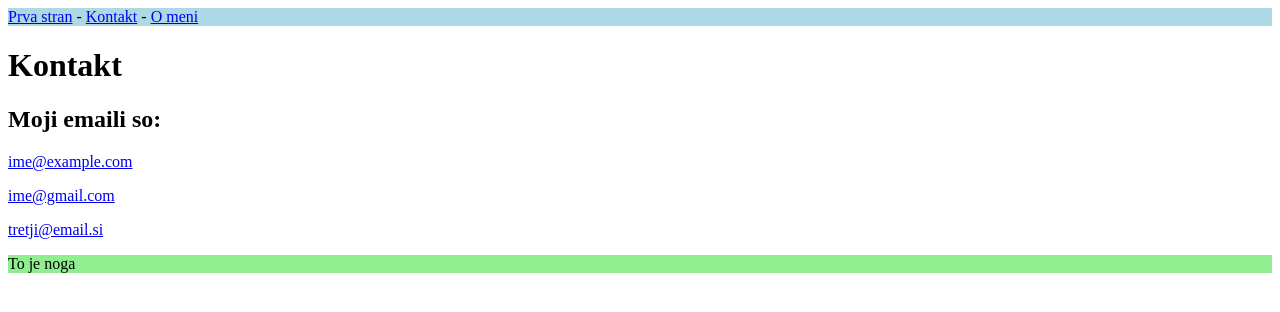
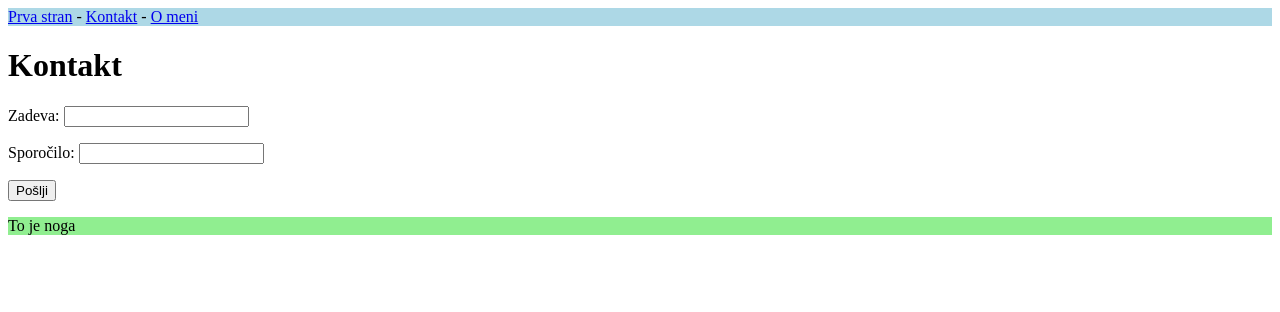
Before and after one commit to DamjanR/Predavanje16, a Flask app: page /kontakt in a window 1280 px wide. Shown: the top 312 px of the page. Run offline with Flask 2, Linux system fonts and the light colour scheme.

Commit message:
Dodali kontaktno formo

```diff
--- a/main.py
+++ b/main.py
@@ -1,5 +1,5 @@
 # import Flask knjižnico
-from flask import Flask, render_template
+from flask import Flask, render_template, request
 
 # kliče glavno datoteko
 app = Flask(__name__)
@@ -8,6 +8,17 @@ app = Flask(__name__)
 @app.route("/")
 def prva_stran():
     return render_template("prva_stran.html")
+
+@app.route("/poslji-sporocilo", methods=["post"])
+def poslji_sporocilo():
+    zadeva = request.form.get("zadeva")
+    sporocilo = request.form.get("sporocilo")
+
+    # tukaj bi shranili te spremenljivke v bazo.
+
+    print ("zadeva je: " + zadeva)
+#    print ("sporočilo je: " + sporocilo)
+    return "Hvala za poslano zadevo: " + zadeva
 
 # pot do datoteke kontaktov
 @app.route("/kontakt")
--- a/templates/kontakt.html
+++ b/templates/kontakt.html
@@ -5,12 +5,12 @@
 {% block vsebina %}
     <h1>Kontakt</h1>
 
-    <h2>Moji emaili so:</h2>
-
-    <!-- Spodnja funkcija je FOR zanka v HTMLju -->
-    {% for email in emaili %}
-        <p><a href="mailto://{{ email }}">{{ email }}</a></p>
-    {% endfor %}
+    <!-- ?? -->
+    <form method="post" action="/poslji-sporocilo">
+        <p>Zadeva: <input name="zadeva"></p>
+        <p>Sporočilo: <input name="sporocilo"></p>
+        <p><button type="submit">Pošlji</button></p>
+    </form>
 
 <!-- Spodnja funkcija kliče "kodo" za nogo iz osnova.html -->
 {% endblock %}
```
